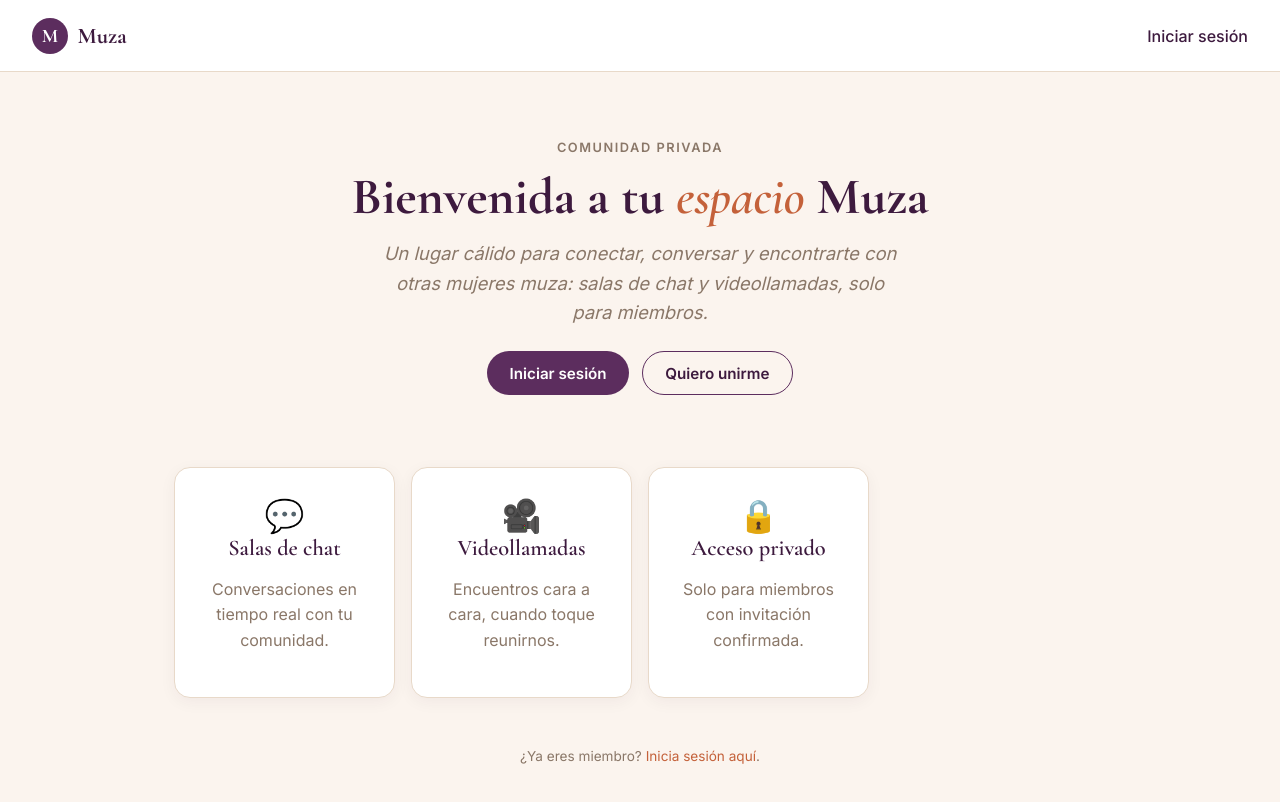
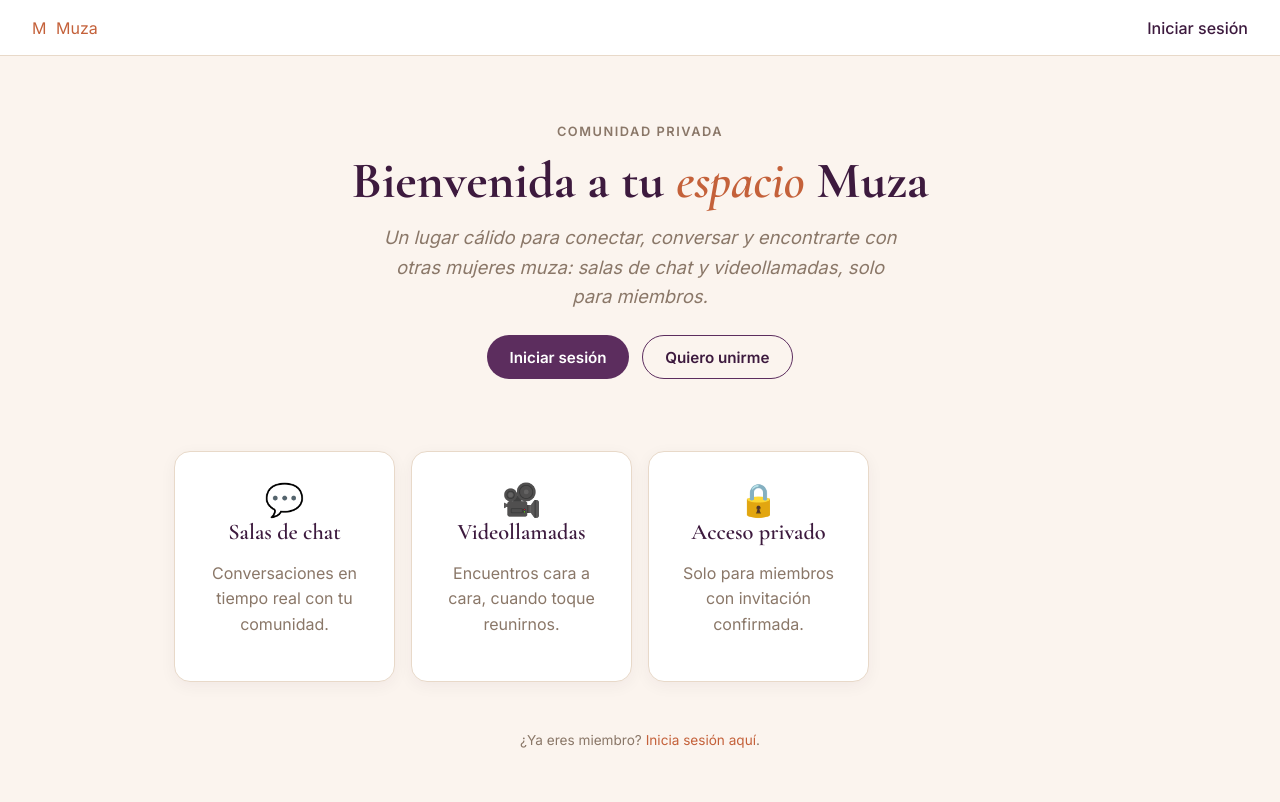
Before and after one commit to somosmuzamarketing-spec/muza-platform, a Next.js app: page / in a window 1280 px wide. Shown: the top 802 px of the page. Built offline with nearby package versions, Linux system fonts and the light colour scheme.

Commit message:
Update globals.css

```diff
--- a/src/app/globals.css
+++ b/src/app/globals.css
@@ -65,22 +65,8 @@ a:hover { text-decoration: underline; }
 .logo { display: flex; align-items: center; gap: 0.6rem; text-decoration: none; }
 .logo:hover { text-decoration: none; }
 
-.logo-mark {
-  width: 36px;
-  height: 36px;
-  border-radius: 50%;
-  background: var(--purple);
-  color: #fff;
-  display: flex;
-  align-items: center;
-  justify-content: center;
-  font-family: 'Cormorant Garamond', serif;
-  font-weight: 700;
-  font-size: 1.2rem;
-  flex-shrink: 0;
-}
-
-.logo-word { font-family: 'Cormorant Garamond', serif; font-weight: 700; font-size: 1.4rem; color: var(--plum); }
+.logo-img { height: 34px; width: auto; display: block; }
+.logo-img.large { height: 44px; }
 
 /* Cards */
 .card {
```
